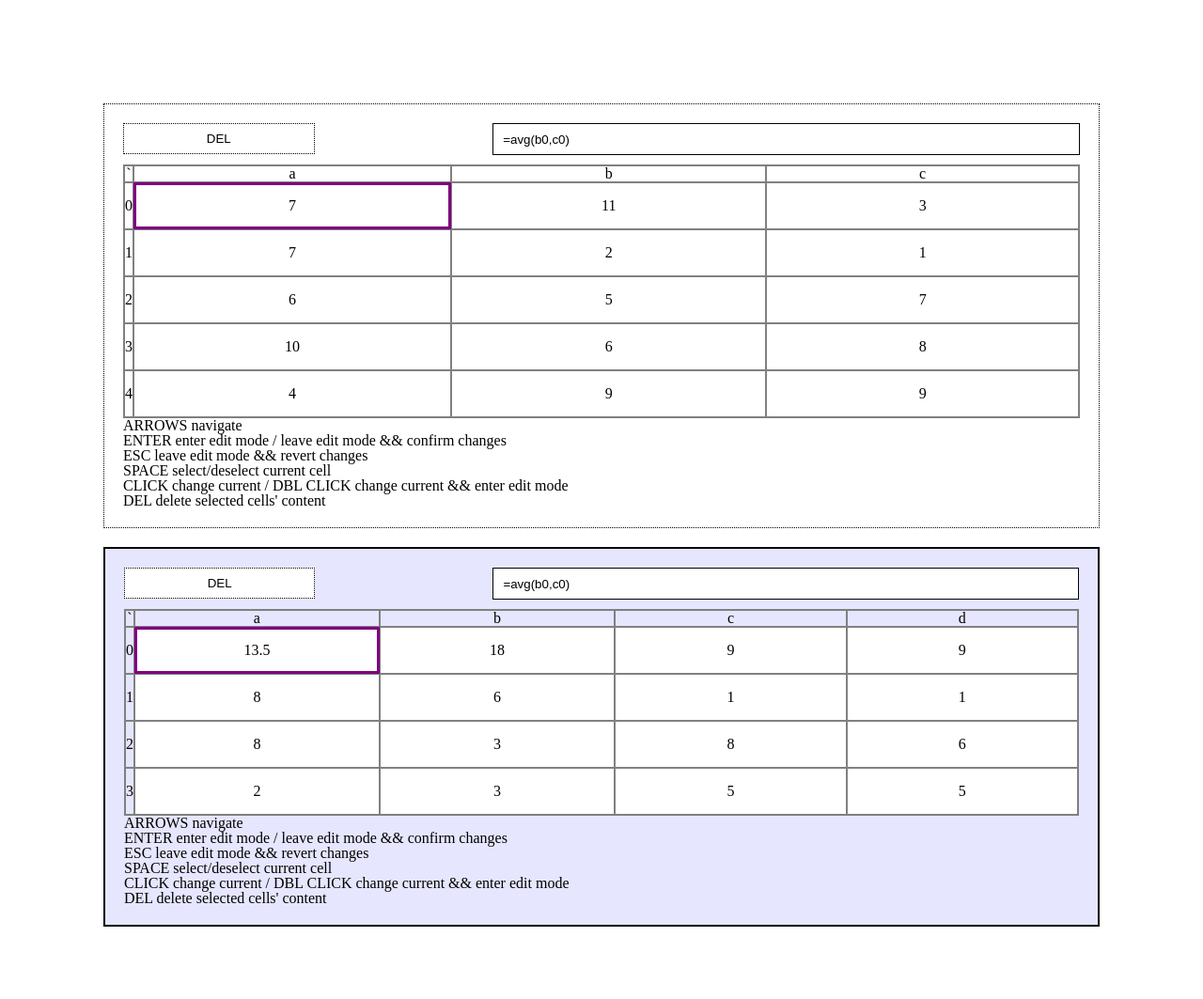
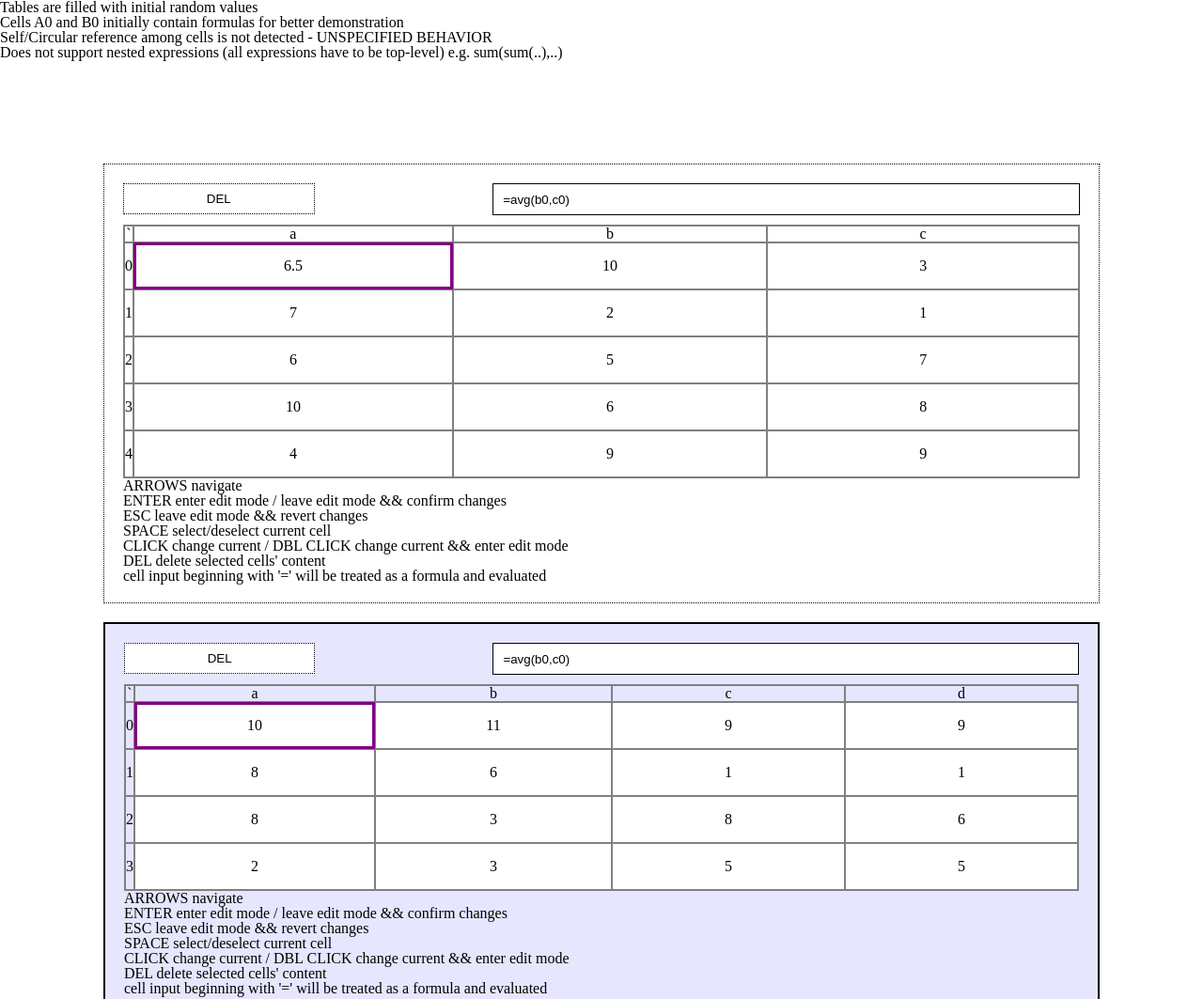
Before and after one commit to HonzaHK/wap, a plain HTML site: page demo.html in a window 1280 px wide. Shown: the top 1063 px of the page at 94% size. Before the commit the page ends 996 px from the top, so only its background shows below. Drawn offline with Linux system fonts and the light colour scheme.

Commit message:
UPDATE: added more lines of user guide

```diff
--- a/demo.html
+++ b/demo.html
@@ -10,6 +10,12 @@
 </head>
 
 <body>
+	<ul>
+		<li>Tables are filled with initial random values</li>
+		<li>Cells A0 and B0 initially contain formulas for better demonstration</li>
+		<li>Self/Circular reference among cells is not detected - UNSPECIFIED BEHAVIOR</li>
+		<li>Does not support nested expressions (all expressions have to be top-level) e.g. sum(sum(..),..)</li>
+	</ul>
 
 	<div id="container">
 
--- a/wap.js
+++ b/wap.js
@@ -99,7 +99,7 @@ initWapCell = function(r,c) {
 		cell.inputText = "=avg(b0,c0)";
 	}
 	else if(cell.r==0 && cell.c==1){
-		cell.inputText = "=sum(c0,c1,c2)";
+		cell.inputText = "=sum(c1,c2)+2";
 	}
 	cell.elem = createCellElem(cell);
 
@@ -352,6 +352,7 @@ createHelpElem= function(){
 	helpText+= "<br/>SPACE select/deselect current cell";
 	helpText+= "<br/>CLICK change current / DBL CLICK change current && enter edit mode";
 	helpText+= "<br/>DEL delete selected cells' content";
+	helpText+= "<br/>cell input beginning with '=' will be treated as a formula and evaluated";
 	e.innerHTML= helpText
 
 
```
